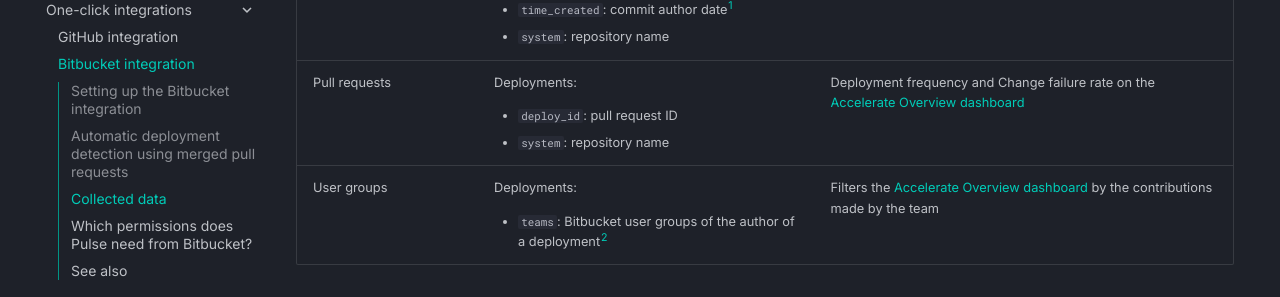
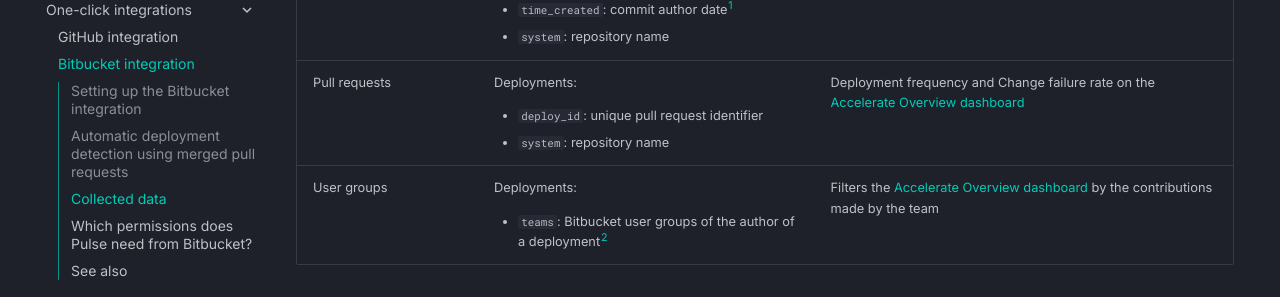
Before and after one commit to codacy/pulse-user-docs, an MkDocs documentation site: the page built from docs/one-click-integrations/bitbucket-integration.md, in a window 1280 px wide and 900 px high, scrolled down 3210 px. Shown: the part 152-449 px from the top of the window. Built offline with MkDocs 1.6.1 and Material for MkDocs 9.7.7, drawn with Linux system fonts in a browser that asks for light colours.

Commit message:
Update docs/one-click-integrations/bitbucket-integration.md

```diff
--- a/docs/one-click-integrations/bitbucket-integration.md
+++ b/docs/one-click-integrations/bitbucket-integration.md
@@ -83,7 +83,7 @@ The table below lists the data that the Bitbucket integration collects from your
     <td>
         <p>Deployments:</p>
         <ul>
-            <li><code>deploy_id</code>: pull request ID</li>
+            <li><code>deploy_id</code>: unique pull request identifier</li>
             <li><code>system</code>: repository name</li>
         </ul>
     </td>
```
